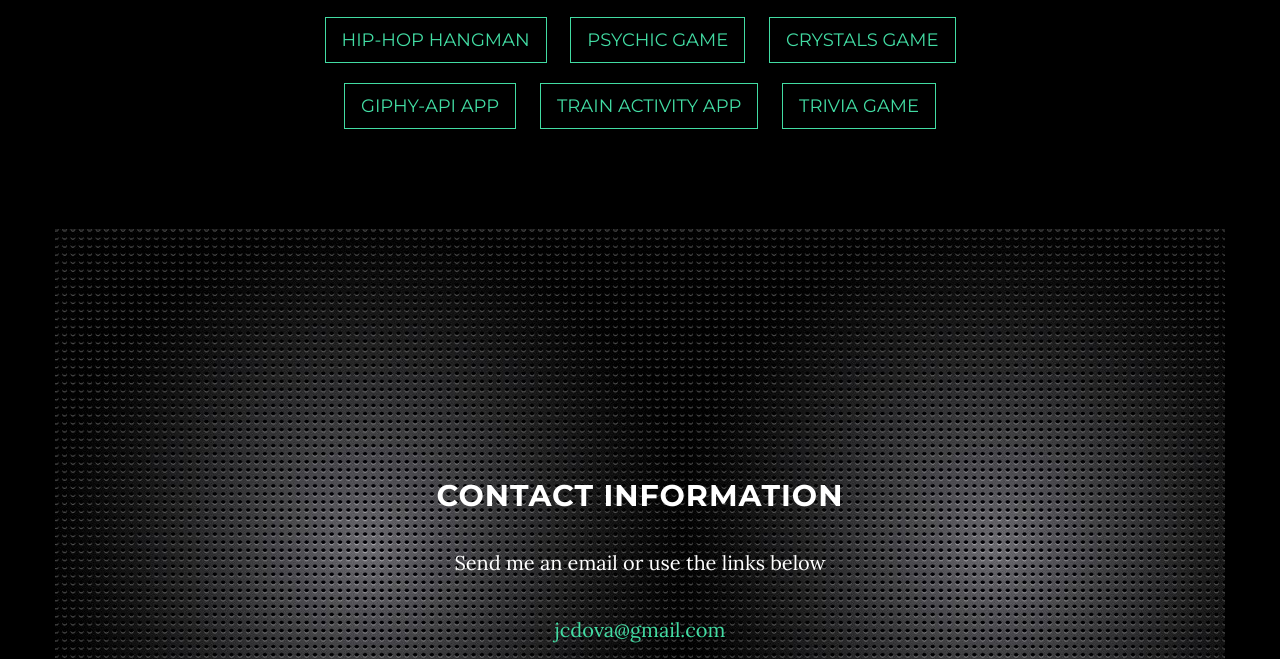
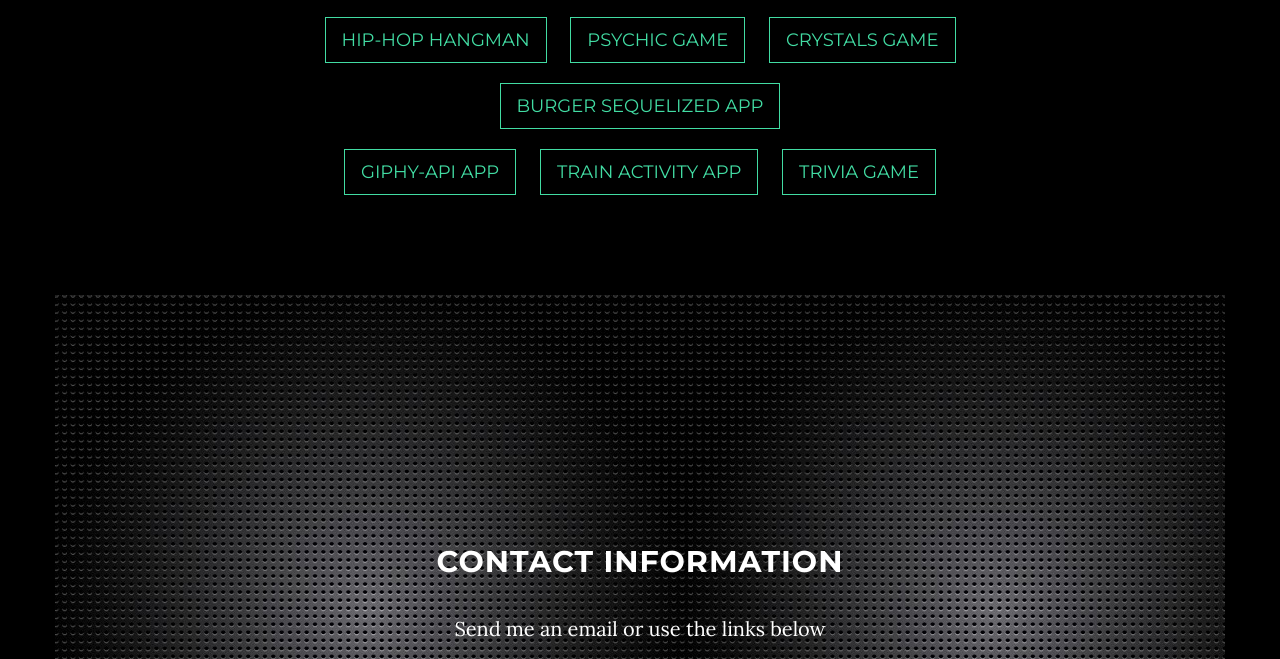
Before and after one commit to jcdova/jcdova.github.io, a website: page index.html in a window 1280 px wide. Shown: the part 2402-3061 px from the top of the page. Drawn offline with nearby package versions, Linux system fonts and the light colour scheme; some packages are replaced by stand-ins of ours.

Commit message:
update 8-2-17

```diff
--- a/index.html
+++ b/index.html
@@ -146,6 +146,13 @@
 	                        <span>
 	                            <a href="https://jcdova.github.io/week-4-game/" class="btn btn-default btn-lg">Crystals Game</a>
 	                        </span>
+	                     </div><br>
+
+	                     <div>
+							<span>
+	                            <a href="https://sequelize-dat-burger.herokuapp.com/" class="btn btn-default btn-lg">Burger Sequelized App</a>
+	                        </span>
+
                         </div><br>
 
                         <div>
@@ -189,7 +196,7 @@
                     </li>
                 </ul>
             </div>
-        </div>
+        </div><br><br><br><br><br><br>
     </section>
 
     <!-- Map Section -->
```
